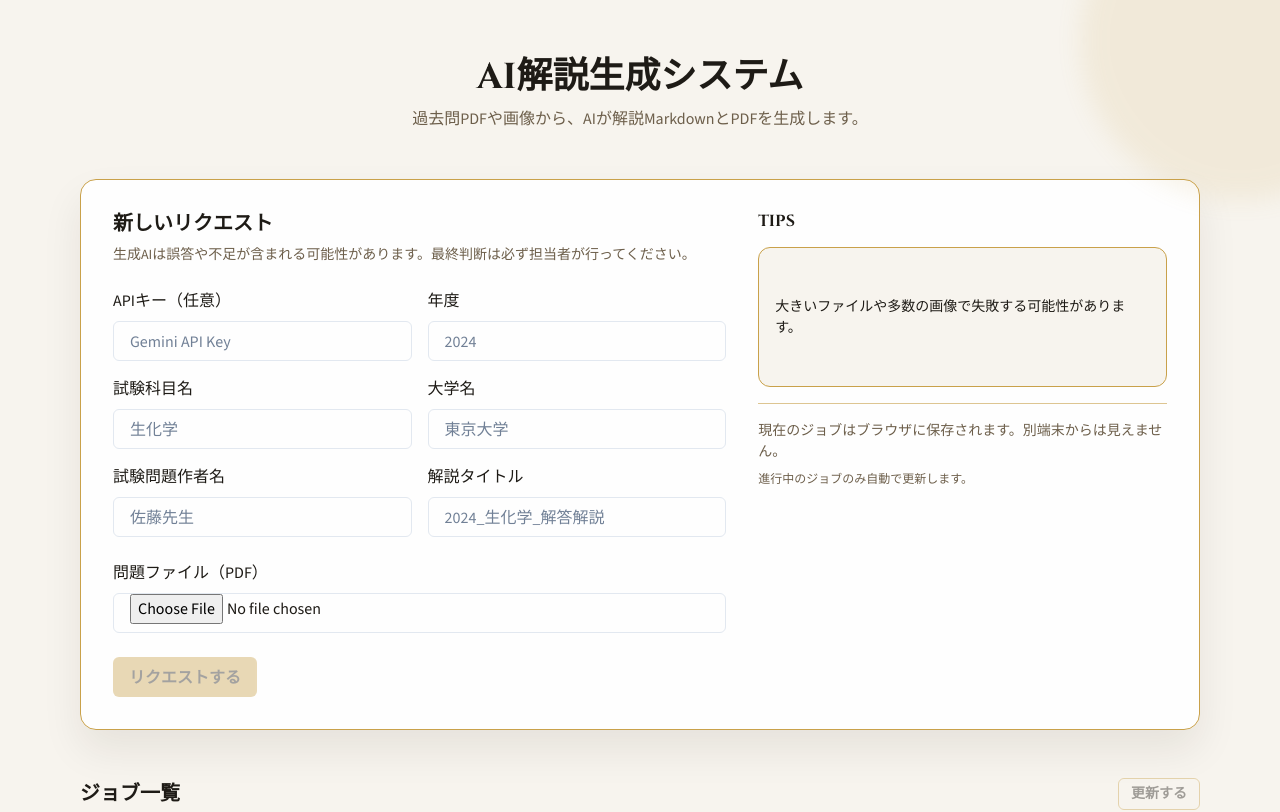
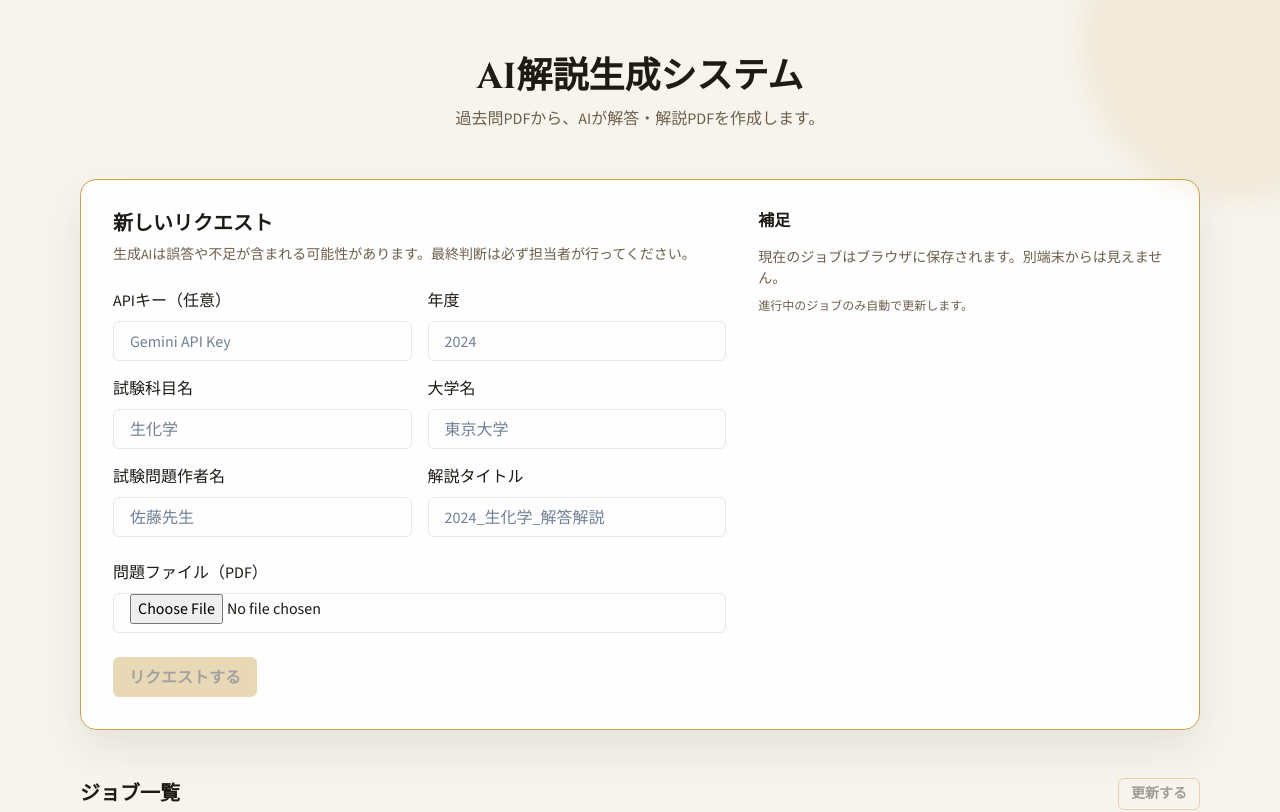
Before and after one commit to Igaki12/fast-api-medical-answer-generator, a React (Vite) app in the folder frontend/: page / in a window 1280 px wide. Shown: the top 812 px of the page. Built offline with nearby package versions, Linux system fonts and the light colour scheme.

Commit message:
Add @chakra-ui/icons package and update dependencies
Installed @chakra-ui/icons and updated related dependencies in package.json and lock files. Updated Vite and Chakra UI build artifacts to include Chakra UI icons, enabling use of icon components in the frontend.

```diff
--- a/frontend/package.json
+++ b/frontend/package.json
@@ -9,6 +9,7 @@
     "preview": "vite preview"
   },
   "dependencies": {
+    "@chakra-ui/icons": "^2.2.4",
     "@chakra-ui/react": "^2.10.5",
     "@emotion/react": "^11.11.4",
     "@emotion/styled": "^11.11.0",
--- a/frontend/src/App.tsx
+++ b/frontend/src/App.tsx
@@ -4,7 +4,6 @@ import {
   Box,
   Button,
   Container,
-  Divider,
   FormControl,
   FormLabel,
   Grid,
@@ -20,7 +19,6 @@ import {
   ModalHeader,
   ModalOverlay,
   SimpleGrid,
-  SlideFade,
   Stack,
   Text,
   useToast,
@@ -28,6 +26,7 @@ import {
 } from "@chakra-ui/react";
 import { ApiError, downloadResult, getJobStatus, startLegacyPipeline } from "./lib/api";
 import { keyframes } from "@emotion/react";
+import { CheckCircleIcon } from "@chakra-ui/icons";
 
 const STORAGE_KEY = "pipeline_jobs";
 const FORM_STORAGE_KEY = "pipeline_form_defaults";
@@ -46,20 +45,14 @@ type JobRecord = {
   error?: string;
 };
 
-const tips = [
-  "最大15分程度待つ可能性があります。",
-  "大きいファイルや多数の画像で失敗する可能性があります。",
-  "失敗時は分割して再実行すると成功する場合があります。"
-];
-
 const statusLabels: Record<string, string> = {
   accepted: "受付済み",
   queued: "受付済み",
-  generating_md: "Markdown 生成中",
-  generating_pdf: "PDF 生成中",
+  generating_md: "解答作成中",
+  generating_pdf: "PDF変換中",
   done: "完了",
   failed: "失敗",
-  failed_to_convert: "PDF変換失敗（Markdownのみ）",
+  failed_to_convert: "PDF変換失敗",
   expired: "期限切れ"
 };
 
@@ -187,9 +180,9 @@ export default function App() {
   const [inputFile, setInputFile] = useState<File | null>(null);
   const toast = useToast();
   const [jobs, setJobs] = useState<JobRecord[]>(() => loadJobs());
-  const [tipIndex, setTipIndex] = useState(0);
   const [downloadingJobId, setDownloadingJobId] = useState<string | null>(null);
   const [isRefreshing, setIsRefreshing] = useState(false);
+  const [isRefreshCooldown, setIsRefreshCooldown] = useState(false);
   const [retryJob, setRetryJob] = useState<JobRecord | null>(null);
   const [retryApiKey, setRetryApiKey] = useState("");
   const [retryYear, setRetryYear] = useState("");
@@ -205,6 +198,7 @@ export default function App() {
   const [searchJobId, setSearchJobId] = useState("");
   const [isSearching, setIsSearching] = useState(false);
   const pollingRef = useRef<number | null>(null);
+  const refreshCooldownRef = useRef<number | null>(null);
 
   useEffect(() => {
     saveJobs(jobs);
@@ -240,13 +234,6 @@ export default function App() {
     const base = [retryYear, retrySubject].filter(Boolean).join("_");
     setRetryExplanationName(`${base}_解答解説`);
   }, [retryYear, retrySubject, retryUserEditedName, isRetryOpen]);
-
-  useEffect(() => {
-    const timer = window.setTimeout(() => {
-      setTipIndex((prev) => (prev + 1) % tips.length);
-    }, 4200);
-    return () => window.clearTimeout(timer);
-  }, [tipIndex]);
 
   const pendingJobs = useMemo(
     () =>
@@ -285,6 +272,23 @@ export default function App() {
     setIsRefreshing(false);
     showToast("ステータスを更新しました。", "success");
   };
+
+  const handleRefreshClick = async () => {
+    if (isRefreshing || isRefreshCooldown) return;
+    setIsRefreshCooldown(true);
+    await refreshPendingJobs();
+    refreshCooldownRef.current = window.setTimeout(() => {
+      setIsRefreshCooldown(false);
+    }, 10000);
+  };
+
+  useEffect(() => {
+    return () => {
+      if (refreshCooldownRef.current) {
+        window.clearTimeout(refreshCooldownRef.current);
+      }
+    };
+  }, []);
 
   useEffect(() => {
     if (pendingJobs.length === 0) return;
@@ -550,6 +554,12 @@ export default function App() {
     100% { border-radius: 50%; transform: scale(1); }
   `;
 
+  const noticeCheck = keyframes`
+    0% { opacity: 0; transform: scale(0.8); }
+    60% { opacity: 1; transform: scale(1.08); }
+    100% { opacity: 1; transform: scale(1); }
+  `;
+
   return (
     <Box minH="100vh" pb={{ base: 10, md: 16 }} position="relative" overflow="hidden">
       <Box
@@ -580,7 +590,7 @@ export default function App() {
           <Stack spacing={2} textAlign={{ base: "left", md: "center" }}>
             <Heading fontSize={{ base: "2xl", md: "4xl" }}>AI解説生成システム</Heading>
             <Text color="brand.muted" fontSize={{ base: "sm", md: "md" }}>
-              過去問PDFや画像から、AIが解説MarkdownとPDFを生成します。
+              過去問PDFから、AIが解答・解説PDFを作成します。
             </Text>
           </Stack>
 
@@ -693,24 +703,7 @@ export default function App() {
 
               <GridItem>
                 <VStack spacing={4} align="stretch">
-                  <Heading size="sm">TIPS</Heading>
-                  <Box
-                    bg="brand.bg"
-                    border="1px solid"
-                    borderColor="brand.gold"
-                    borderRadius="xl"
-                    p={4}
-                    minH="140px"
-                    display="flex"
-                    alignItems="center"
-                  >
-                    <SlideFade in key={tipIndex} offsetY="8px">
-                      <Text fontSize="sm" color="brand.ink">
-                        {tips[tipIndex]}
-                      </Text>
-                    </SlideFade>
-                  </Box>
-                  <Divider borderColor="brand.gold" />
+                  <Heading size="sm">補足</Heading>
                   <Box>
                     <Text fontSize="sm" color="brand.muted" mb={2}>
                       現在のジョブはブラウザに保存されます。別端末からは見えません。
@@ -733,8 +726,9 @@ export default function App() {
                 borderColor="brand.gold"
                 color="brand.ink"
                 _hover={{ bg: "brand.gold", color: "brand.ink" }}
-                onClick={refreshPendingJobs}
-                isDisabled={pendingJobs.length === 0 || isRefreshing}
+                onClick={handleRefreshClick}
+                isDisabled={pendingJobs.length === 0 || isRefreshing || isRefreshCooldown}
+                isLoading={isRefreshing || isRefreshCooldown}
               >
                 更新する
               </Button>
@@ -748,7 +742,7 @@ export default function App() {
                 textAlign="center"
                 color="brand.muted"
               >
-                まだジョブがありません。上のフォームからリクエストしてください。
+                まだジョブがありません。上のフォームから解答解説作成ジョブを依頼してみよう！
               </Box>
             ) : (
               <SimpleGrid columns={{ base: 1, lg: 2 }} spacing={5}>
@@ -1047,6 +1041,20 @@ export default function App() {
           <ModalCloseButton />
           <ModalBody>
             <VStack spacing={4} align="stretch">
+              <Box display="flex" justifyContent="center">
+                <Box
+                  w="56px"
+                  h="56px"
+                  borderRadius="full"
+                  bg="brand.bg"
+                  display="flex"
+                  alignItems="center"
+                  justifyContent="center"
+                  animation={`${noticeCheck} 0.8s ease-out`}
+                >
+                  <CheckCircleIcon w="30px" h="30px" color="brand.goldDeep" />
+                </Box>
+              </Box>
               <Text fontSize="sm" color="brand.muted">
                 最大15〜20分程度の待ち時間が発生する場合があります。
               </Text>
```
Also changed, not shown: 4 other files (tests, documents, lock files or other folders).
